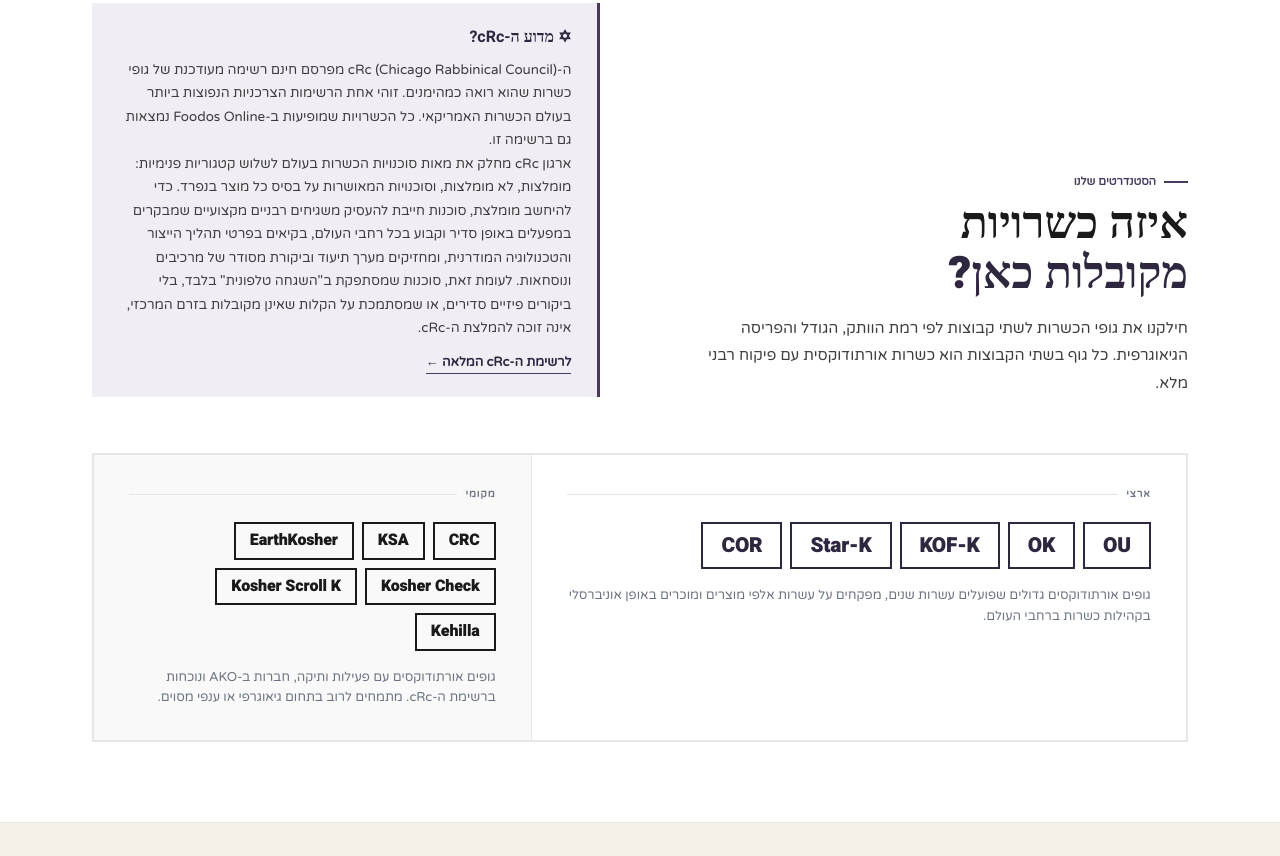
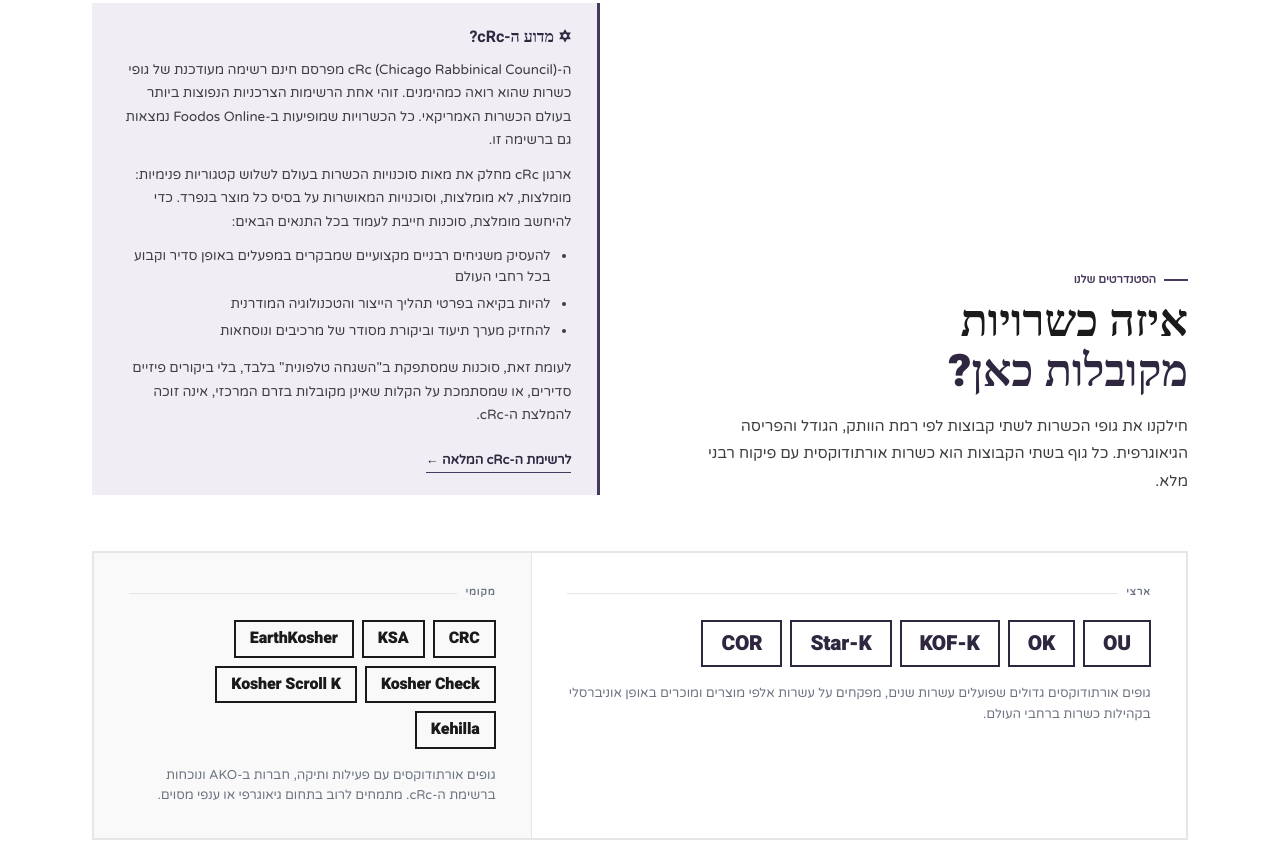
Before and after one commit to pandorit/foodos-herb, a plain HTML site: page site/kosher-iherb/certs.html in a window 1280 px wide. Shown: the part 1598-2454 px from the top of the page. Drawn offline with nearby package versions, Linux system fonts and the light colour scheme; a script that the page names is missing; a web font is replaced by a local one.

Commit message:
Break cRc recommendation criteria into a bulleted list for readability
Co-Authored-By: Claude Sonnet 5 <noreply@anthropic.com>

```diff
--- a/site/kosher-iherb/certs.html
+++ b/site/kosher-iherb/certs.html
@@ -386,7 +386,16 @@
       font-size: 0.84rem;
       color: var(--text-mid);
       line-height: 1.75;
+      margin-bottom: 0.7rem;
     }
+    .crc-note-list {
+      margin: 0 0 0.9rem;
+      padding-right: 1.3rem;
+      font-size: 0.84rem;
+      color: var(--text-mid);
+      line-height: 1.6;
+    }
+    .crc-note-list li { margin-bottom: 0.35rem; }
     .crc-note-link {
       display: inline-block;
       margin-top: 0.7rem;
@@ -966,7 +975,13 @@
       <div class="crc-note">
         <div class="crc-note-heading">✡ מדוע ה-cRc?</div>
         <div class="crc-note-text">ה-cRc (Chicago Rabbinical Council) מפרסם חינם רשימה מעודכנת של גופי כשרות שהוא רואה כמהימנים. זוהי אחת הרשימות הצרכניות הנפוצות ביותר בעולם הכשרות האמריקאי. כל הכשרויות שמופיעות ב-Foodos Online נמצאות גם ברשימה זו.</div>
-        <div class="crc-note-text">ארגון cRc מחלק את מאות סוכנויות הכשרות בעולם לשלוש קטגוריות פנימיות: מומלצות, לא מומלצות, וסוכנויות המאושרות על בסיס כל מוצר בנפרד. כדי להיחשב מומלצת, סוכנות חייבת להעסיק משגיחים רבניים מקצועיים שמבקרים במפעלים באופן סדיר וקבוע בכל רחבי העולם, בקיאים בפרטי תהליך הייצור והטכנולוגיה המודרנית, ומחזיקים מערך תיעוד וביקורת מסודר של מרכיבים ונוסחאות. לעומת זאת, סוכנות שמסתפקת ב"השגחה טלפונית" בלבד, בלי ביקורים פיזיים סדירים, או שמסתמכת על הקלות שאינן מקובלות בזרם המרכזי, אינה זוכה להמלצת ה-cRc.</div>
+        <div class="crc-note-text">ארגון cRc מחלק את מאות סוכנויות הכשרות בעולם לשלוש קטגוריות פנימיות: מומלצות, לא מומלצות, וסוכנויות המאושרות על בסיס כל מוצר בנפרד. כדי להיחשב מומלצת, סוכנות חייבת לעמוד בכל התנאים הבאים:</div>
+        <ul class="crc-note-list">
+          <li>להעסיק משגיחים רבניים מקצועיים שמבקרים במפעלים באופן סדיר וקבוע בכל רחבי העולם</li>
+          <li>להיות בקיאה בפרטי תהליך הייצור והטכנולוגיה המודרנית</li>
+          <li>להחזיק מערך תיעוד וביקורת מסודר של מרכיבים ונוסחאות</li>
+        </ul>
+        <div class="crc-note-text">לעומת זאת, סוכנות שמסתפקת ב"השגחה טלפונית" בלבד, בלי ביקורים פיזיים סדירים, או שמסתמכת על הקלות שאינן מקובלות בזרם המרכזי, אינה זוכה להמלצת ה-cRc.</div>
         <a class="crc-note-link" href="https://consumer.crckosher.org/acceptable-kashrus-agencies/" target="_blank" rel="noopener">לרשימת ה-cRc המלאה ←</a>
       </div>
     </div>
```
